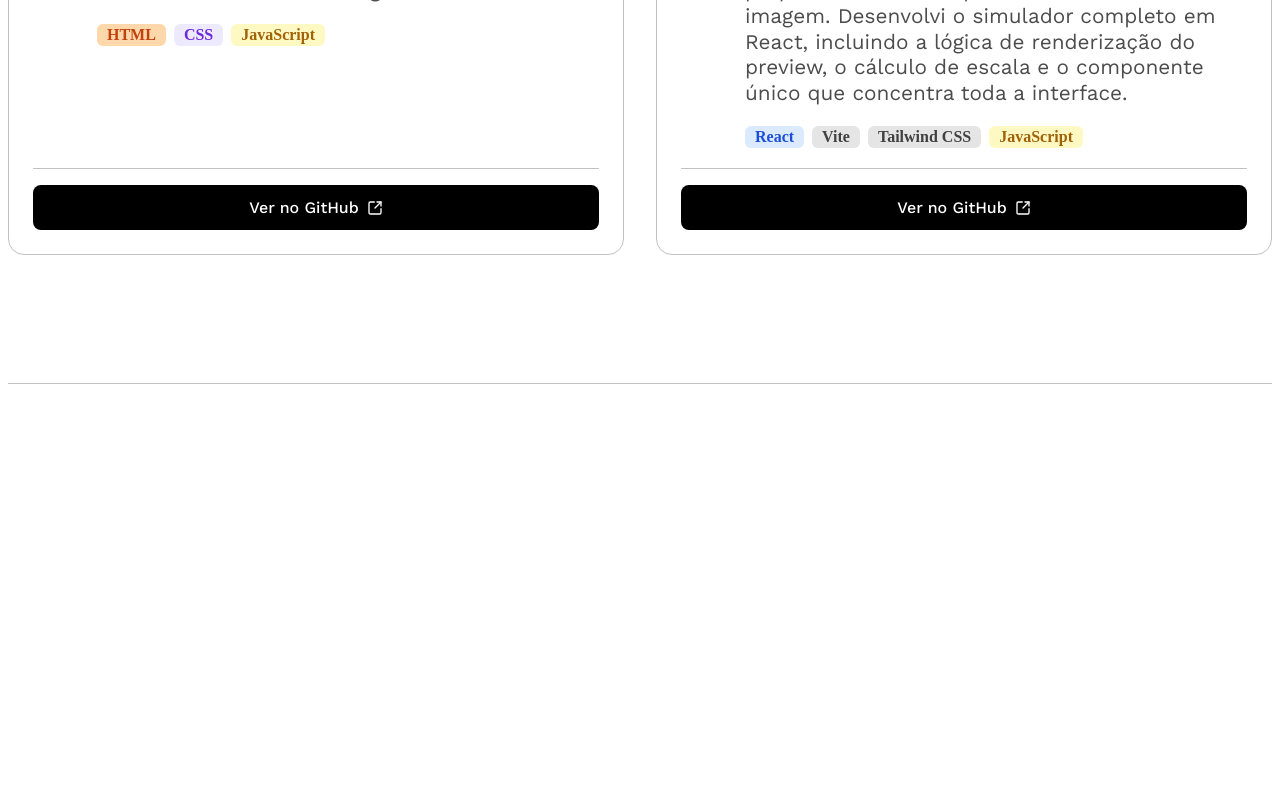
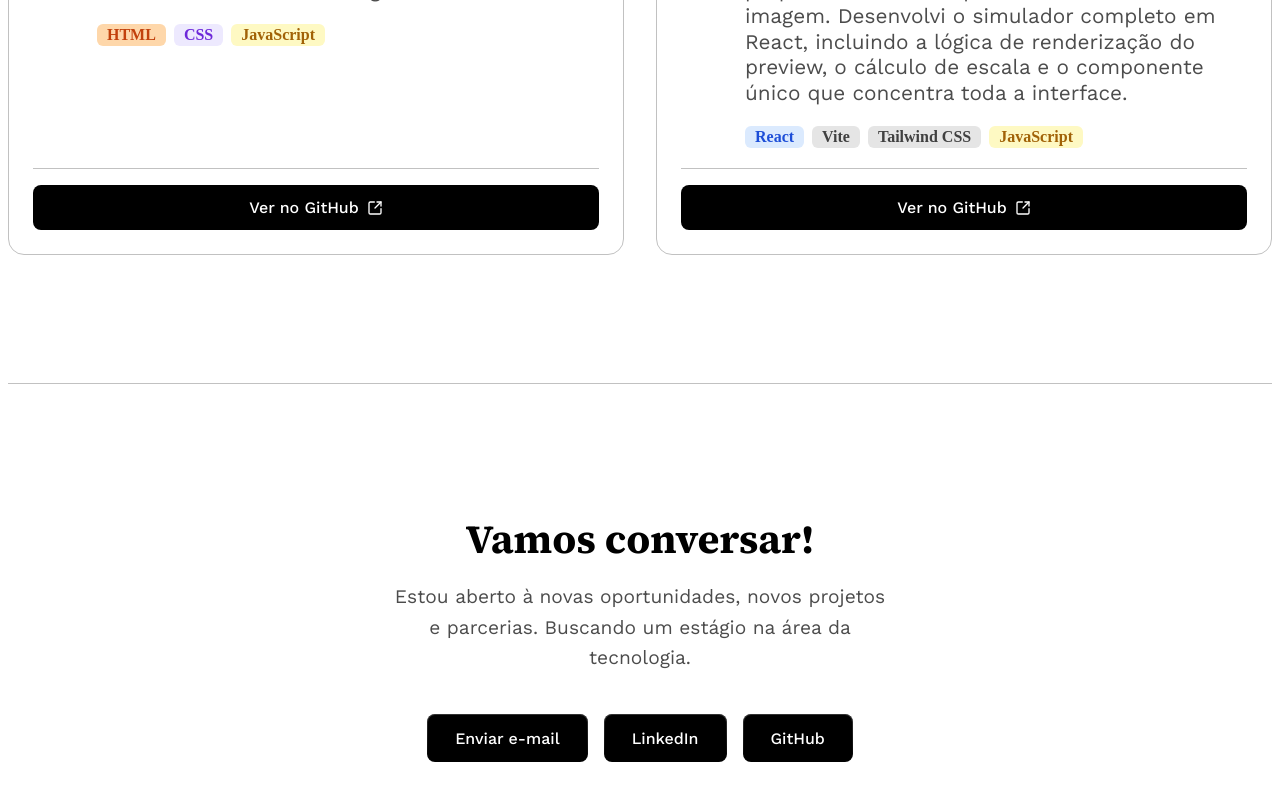
Before and after one commit to felipesokulskidev/portfolio-felipesokulski, a React (Vite) app: page / in a window 1280 px wide. Shown: the part 2598-3398 px from the top of the page. Before the commit the page ends 2990 px from the top, so only its background shows below. Built offline with nearby package versions, Linux system fonts and the light colour scheme.

Commit message:
criando arquivo sobre.jsx

```diff
--- a/src/App.jsx
+++ b/src/App.jsx
@@ -2,6 +2,7 @@
  import Hero from './components/Hero'
  import Sobre from './components/Sobre'
  import Projetos from './components/Projetos'
+ import Contato from './components/Contato'
 
 function App() {
   return (
@@ -10,6 +11,7 @@ function App() {
       <Hero></Hero>
       <Sobre></Sobre>
       <Projetos></Projetos>
+      <Contato></Contato>
     </div>
 
   )
--- /dev/null
+++ b/src/components/Contato.css
@@ -0,0 +1,100 @@
+.contato {
+    padding-top: 8rem;
+    padding-bottom: 8rem;
+    display: flex;
+    flex-direction: column;
+    align-items: center;
+    text-align: center;
+    gap: 1rem;
+}
+
+.contato-title {
+    font-family: var(--font-serif);
+    font-size: 2.5rem;
+    font-weight: 700;
+    color: var(--black);
+}
+
+.contato-desc {
+    font-family: var(--font-sans);
+    font-size: 1.2rem;
+    color: var(--strong-grey);
+    max-width: 500px;
+    line-height: 1.6;
+}
+
+.contato-links {
+    display: flex;
+    gap: 1rem;
+    margin-top: 1.5rem;
+    flex-wrap: wrap;
+    justify-content: center;
+}
+
+.contato-links a {
+    position: relative;
+    overflow: hidden; /* garante que o "shine" não vaze pra fora do border-radius */
+    display: flex;
+    align-items: center;
+    gap: 0.5rem;
+    font-family: var(--font-sans);
+    font-weight: 500;
+    font-size: 1rem;
+    text-decoration: none;
+    color: var(--white);
+    background-color: var(--black);
+    border: none;
+    border-radius: 0.5rem;
+    padding: 0.9rem 1.75rem;
+    cursor: pointer;
+    transition: all 200ms ease-out;
+}
+
+.contato-links a:focus {
+    box-shadow: 0 0 0 2px #fff, 0 0 0 4px hsl(0 0% 9%);
+}
+
+/* brilho sutil no topo */
+.contato-links a::before {
+    content: "";
+    pointer-events: none;
+    position: absolute;
+    inset: 0;
+    z-index: 1;
+    border-radius: inherit;
+    padding: 1px;
+    background: linear-gradient(to bottom, rgb(255 255 255 / 0.2), transparent);
+    -webkit-mask:
+        linear-gradient(#fff 0 0) content-box,
+        linear-gradient(#fff 0 0);
+    -webkit-mask-composite: xor;
+            mask-composite: exclude;
+}
+
+/* efeito "shine" deslizando no hover */
+.contato-links a::after {
+    content: "";
+    position: absolute;
+    inset: 0;
+    border-radius: inherit;
+    pointer-events: none;
+    background: linear-gradient(to right, transparent, rgb(255 255 255 / 0.2), transparent);
+    opacity: 0;
+    transition: opacity 500ms ease-out, clip-path 500ms ease-out;
+    clip-path: polygon(-100% 0, -100% 100%, -100% 100%, -100% 0);
+}
+
+.contato-links a:hover {
+    box-shadow: 0 4px 6px -1px rgb(0 0 0 / 0.1), 0 2px 4px -2px rgb(0 0 0 / 0.1);
+    transform: translateY(-2px);
+}
+
+.contato-links a:hover::after {
+    opacity: 1;
+    clip-path: polygon(-100% 0, 200% 100%, 200% 100%, 200% 0);
+}
+
+.contato-links a:active {
+    transform: translateY(0);
+    box-shadow: 0 1px 2px 0 rgb(0 0 0 / 0.05);
+}
--- /dev/null
+++ b/src/components/Contato.jsx
@@ -0,0 +1,23 @@
+import './Contato.css'
+
+function Contato(){
+    return(
+        <div className='contato'>
+            <span className='contato-title'>Vamos conversar!</span>
+            <span className='contato-desc'>Estou aberto à novas oportunidades, novos projetos e parcerias. Buscando um estágio na área da tecnologia.</span>
+            <div className='contato-links'>
+                <a href="mailto:felipe.ksokulski@gmail.com?subject=Contato via portfólio&body=Olá Felipe, vim através do seu portfólio!">
+                    Enviar e-mail
+                </a>
+                <a href="http://linkedin.com/in/felipekrupasokulski">
+                    LinkedIn
+                </a>
+                <a href="https://github.com/felipesokulskidev/">
+                    GitHub
+                </a>
+            </div>
+        </div>
+    )
+}
+
+export default Contato;
--- a/src/components/Hero.jsx
+++ b/src/components/Hero.jsx
@@ -16,7 +16,7 @@ function Hero(){
             </div>
 
             <div className='hero-buttons'>
-                <a href="mailto:felipe.ksokulski@gmail.com" className='hero-buttons-email'>
+                <a href="mailto:felipe.ksokulski@gmail.com?subject=Contato via portfólio&body=Olá Felipe, vim através do seu portfólio!" className='hero-buttons-email'>
                     <Mail size={18} />
                     Enviar E-mail
                 </a>
```
